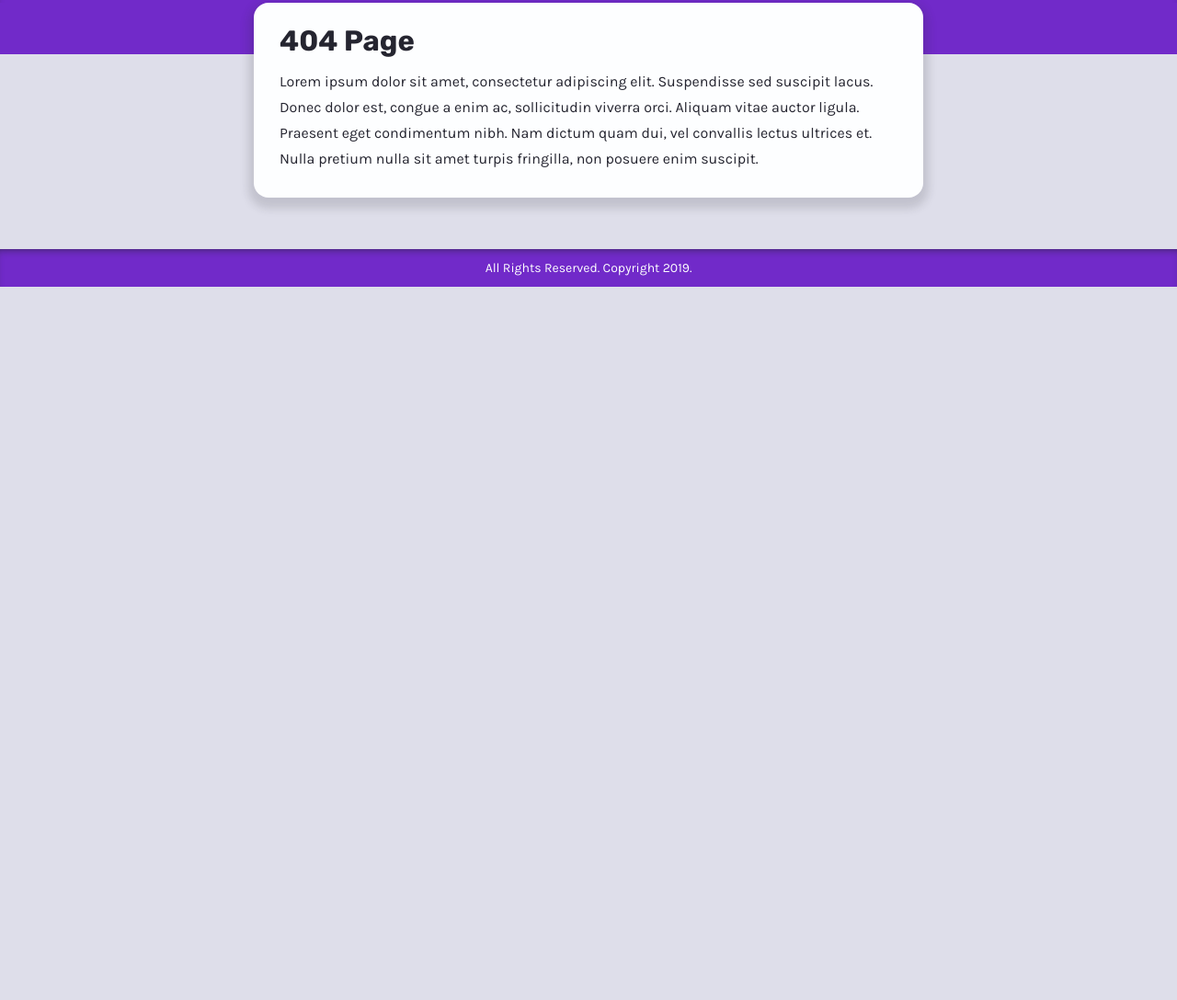
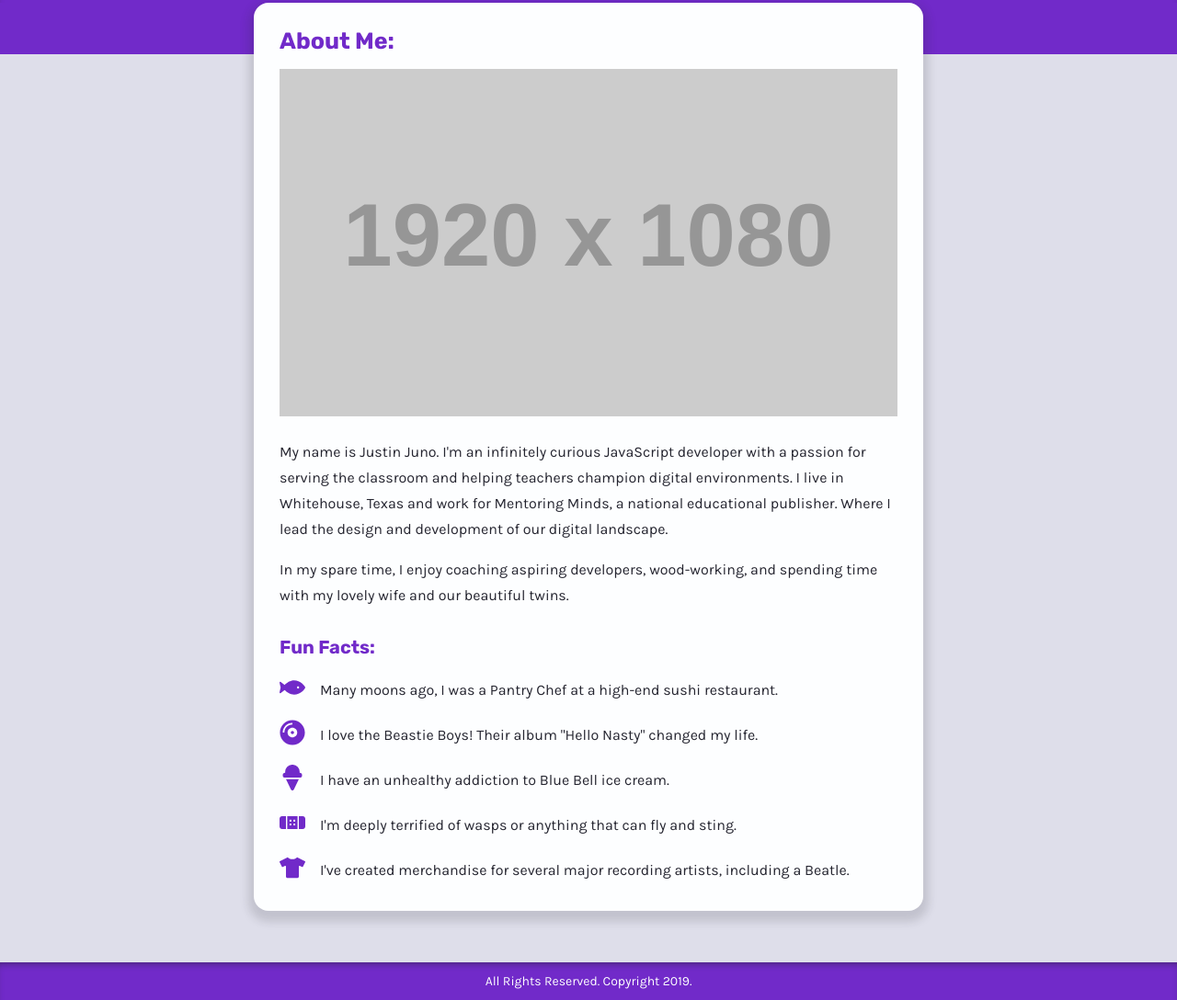
Before and after one commit to jamesdoraiii/portfolio-v3, a Gatsby site: page /about in a window 1280 px wide. Before the commit this address had no page. Shown: the part 374-1462 px from the top of the page at 92% size. Before the commit the page ends 800 px from the top, so only its background shows below. Built offline with nearby package versions, Linux system fonts and the light colour scheme; Gatsby itself is replaced by a stand-in of ours.

Commit message:
add about page and adjust fa imports

```diff
--- a/src/components/header.js
+++ b/src/components/header.js
@@ -1,8 +1,5 @@
 import React from "react"
-import { FaTwitter } from "react-icons/fa"
-import { FaGithub } from "react-icons/fa"
-import { FaDev } from "react-icons/fa"
-import { FaEnvelope } from "react-icons/fa"
+import { FaTwitter, FaGithub, FaDev, FaEnvelope } from "react-icons/fa"
 
 export default function Header() {
   return (
--- /dev/null
+++ b/src/pages/about.js
@@ -0,0 +1,76 @@
+import React from "react"
+import Layout from "../components/layout-page"
+import SEO from "../components/seo"
+import {
+  FaFish,
+  FaIceCream,
+  FaCompactDisc,
+  FaTshirt,
+  FaBandAid,
+} from "react-icons/fa"
+
+export default function AboutPage() {
+  return (
+    <Layout>
+      <SEO title="About" />
+      <div className="container">
+        <div className="about page__content">
+          <h2>About Me:</h2>
+          <img
+            className="about__image"
+            src="http://placehold.it/1920x1080.jpg"
+            alt="Justin Juno Family"
+          />
+          <p>
+            My name is Justin Juno. I'm an infinitely curious JavaScript
+            developer with a passion for serving the classroom and helping
+            teachers champion digital environments. I live in Whitehouse, Texas
+            and work for Mentoring Minds, a national educational publisher.
+            Where I lead the design and development of our digital landscape.
+          </p>
+          <p>
+            In my spare time, I enjoy coaching aspiring developers,
+            wood-working, and spending time with my lovely wife and our
+            beautiful twins.
+          </p>
+          <h3>Fun Facts:</h3>
+          <ul className="about__facts">
+            <li>
+              <span>
+                <FaFish />
+              </span>
+              Many moons ago, I was a Pantry Chef at a high-end sushi
+              restaurant.
+            </li>
+            <li>
+              <span>
+                <FaCompactDisc />
+              </span>
+              I love the Beastie Boys! Their album "Hello Nasty" changed my
+              life.
+            </li>
+            <li>
+              <span>
+                <FaIceCream />
+              </span>
+              I have an unhealthy addiction to Blue Bell ice cream.
+            </li>
+            <li>
+              <span>
+                <FaBandAid />
+              </span>
+              I'm deeply terrified of wasps or anything that can fly and sting.
+            </li>
+            <li>
+              <span>
+                <FaTshirt />
+              </span>
+              I've created merchandise for several major recording artists,
+              including a Beatle.
+            </li>
+          </ul>
+        </div>
+      </div>
+    </Layout>
+  )
+}
--- a/src/styles/_base.scss
+++ b/src/styles/_base.scss
@@ -72,11 +72,14 @@ h2,
 h3,
 h4 {
   @extend %heading;
+  color: $primary;
 }
 
 h1 {
   font-size: 31px;
+  color: $white;
 }
+
 h2 {
   font-size: 25px;
 }
@@ -90,7 +93,7 @@ h4 {
 }
 
 p {
-  margin-bottom: $md;
+  margin-bottom: $sm;
   &:last-of-type {
     margin-bottom: 0;
   }
--- a/src/styles/app.scss
+++ b/src/styles/app.scss
@@ -42,3 +42,25 @@
   text-align: center;
   color: $white;
 }
+
+.about {
+  p:last-of-type {
+    margin-bottom: $md;
+  }
+  .about__image {
+    margin-bottom: $sm;
+  }
+  ul.about__facts li {
+    display: flex;
+    align-items: center;
+    margin-bottom: $sm;
+    span {
+      color: $primary;
+      font-size: $md;
+      padding-right: $sm;
+    }
+    &:last-of-type {
+      margin-bottom: 0;
+    }
+  }
+}
```
